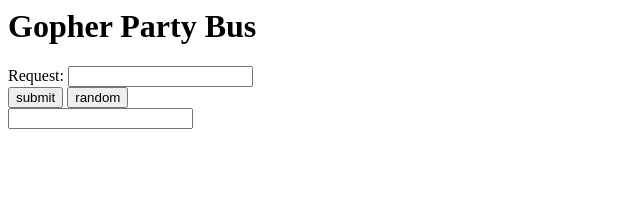
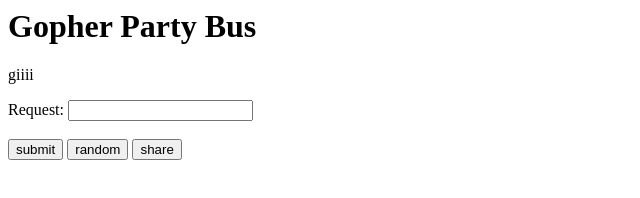
Before and after one commit to DarwinKopimi/GopherPartyBus, a plain HTML site: page index.html in a window 1280 px wide. Shown: the whole page, without its empty margins (0-640 px from the left). Drawn offline with Linux system fonts and the light colour scheme.

Commit message:
Update index.html
Added basic fields and schemes

```diff
--- a/index.html
+++ b/index.html
@@ -1,34 +1,34 @@
 <html>
-    <head></head>
-    <style></style>
+    <head>
+<link rel="stylesheet" href="sheets/main.css">
+</head>
+
 
     <body>
       <!--title text-->
-      <div>
+      <div id="main_title">
         <h1>
 Gopher Party Bus
         </h1>
       </div>
         <!--display text-->
-        <div id="display-text" hidden>
+        <div id="display-box" >
             <p>
-
+              giiii
             </p>
         </div>
         <!--input-->
-        <div id="input-box">
+        <div >
             <label for="request">Request:</label>
-            <input type="text" id="request" name="request" onclick=""><br/ >
+            <input type="text" id="request" name="request" onclick=""><br><br>
         </div>
         <!--submit button-->
-        <div id="base-button">
-            <input value="submit" type="button" name="submit" onclick="" />
+            <input  id="base-button"  value="submit" type="button" name="submit" onclick="" />
         <!--random button-->
-            <input value="random" type="button" name="random" onclick="" />
-        </div>
+
+            <input id="base-button"  value="random" type="button" name="random" onclick="" />
                <!--share button-->
-               <div>
-                <input type="share" name="random" onclick="" />
+            <input  id="base-button"  value="share" type="button" name="share" onclick="" />
                </div>
     </body>
 
```
